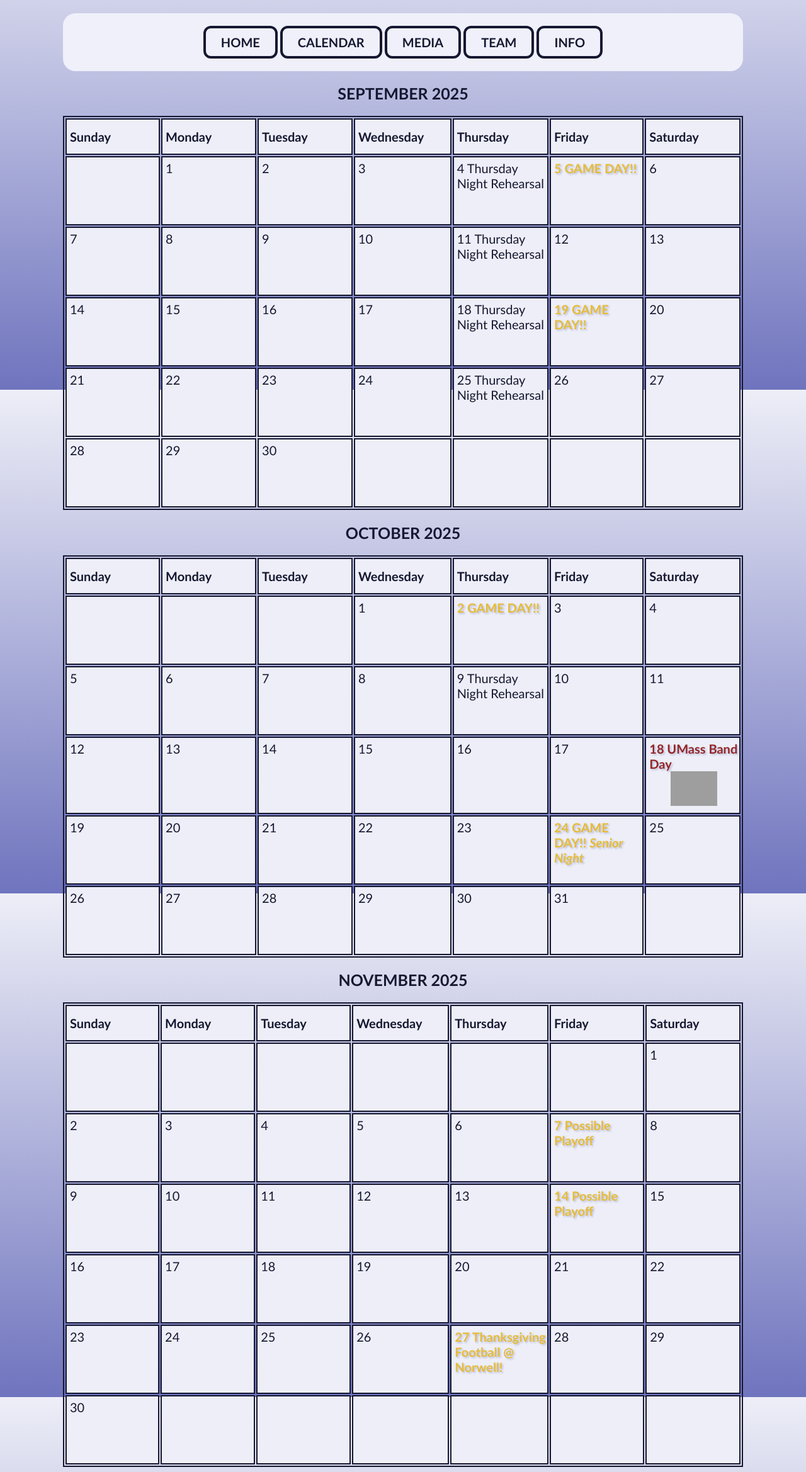
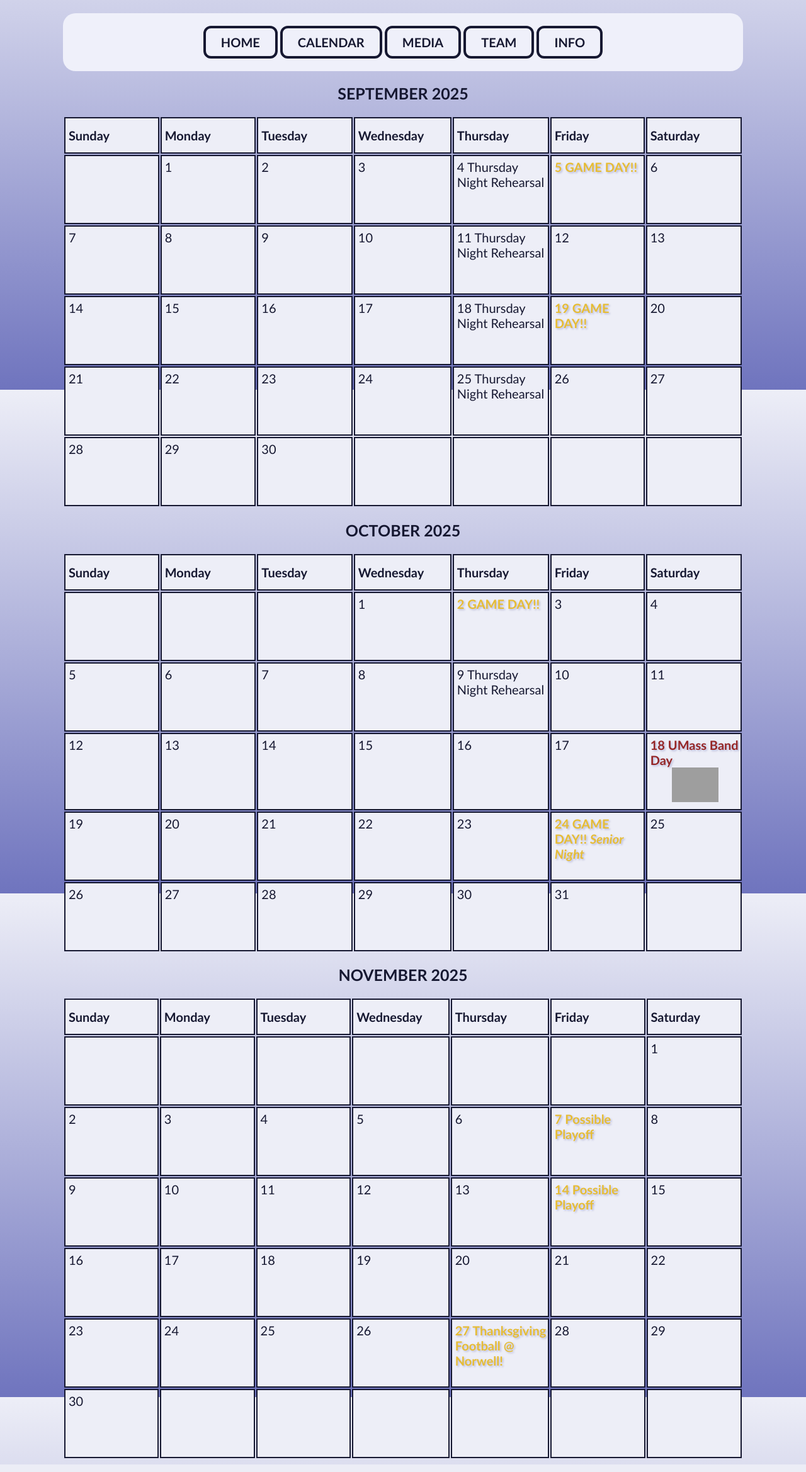
Before and after one commit to sbunar27/377-web-app-dev, a PHP site: page /calendar.html in a window 1280 px wide. Shown: the part 181-2519 px from the top of the page at 63% size. Run offline with PHP 8.4, Linux system fonts and the light colour scheme; grey boxes are pictures that could not be loaded.

Commit message:
cleaned up some css

```diff
--- a/1-team-website/calendar.html
+++ b/1-team-website/calendar.html
@@ -41,7 +41,7 @@
         <main>
             <!-- SEPTEMBER -->
             <h2>SEPTEMBER 2025</h2>
-            <table  id="calendar" class="calendar-table" style="table-layout: fixed;">
+            <table class="calendar" style="table-layout: fixed;">
                 <thead>
                     <tr>
                         <th class="day">Sunday</th>
@@ -104,7 +104,7 @@
 
             <!-- OCTOBER -->
             <h2>OCTOBER 2025</h2>
-            <table  id="calendar" class="calendar-table" style="table-layout: fixed;">
+            <table class="calendar" style="table-layout: fixed;">
                 <thead>
                     <tr>
                         <th class="day">Sunday</th>
@@ -143,7 +143,7 @@
                         <td>16</td>
                         <td>17</td>
                         <td style="color:rgb(149, 38, 38); text-shadow: 2px 2px 3px #babcdb;"><strong>18 UMass Band Day</strong>
-                        <a href="https://www.umass.edu/band/bandday"><img src="https://upload.wikimedia.org/wikipedia/commons/4/4f/UMass_Seal_Medium_PMS_202.png"></a></td>
+                        <a href="https://www.umass.edu/band/bandday"><img src="https://upload.wikimedia.org/wikipedia/commons/4/4f/UMass_Seal_Medium_PMS_202.png" alt="UMass Logo"></a></td>
                     </tr>
                     <tr>
                         <td>19</td>
@@ -168,7 +168,7 @@
 
             <!-- NOVEMBER -->
             <h2>NOVEMBER 2025</h2>
-            <table  id="calendar" class="calendar-table" style="table-layout: fixed;">
+            <table class="calendar" style="table-layout: fixed;">
                 <thead>
                     <tr>
                         <th class="day">Sunday</th>
--- a/1-team-website/info.html
+++ b/1-team-website/info.html
@@ -50,6 +50,6 @@
             <h2><a href="https://sites.google.com/hanoverschools.org/hhsmbmarchingbasics/home?authuser=0">Marching Basics Site</a></h2>
             <h2><a href="https://www.stridetv.com/programs/field-reading-101?category_id=162854">Field Reading 101</a></h2>
 
-            <img class="band-images" src="https://www.hanoverschools.org/sites/g/files/vyhlif3221/f/styles/news_image/public/pages/hhsmb_25_logo.png?itok=zze60g5q">
+            <img class="band-images" src="https://www.hanoverschools.org/sites/g/files/vyhlif3221/f/styles/news_image/public/pages/hhsmb_25_logo.png?itok=zze60g5q" alt="Songs in the Key of Life" style="height:300px; width:auto;">
             <p class="image-credits"><a href="https://www.hanoverschools.org/hanover-high-school/instrumental-music/pages/pride-hanover-marching-band">Hanover Public Schools</a></p>
         </main>
--- a/1-team-website/style.css
+++ b/1-team-website/style.css
@@ -77,6 +77,21 @@
     width: 80px;
 }
 
+#field-show th {
+    width: 300px;
+}
+
+#field-show td {
+    padding-top: 15px;
+    padding-left: 15px;
+    padding-right: 15px;
+    font-size: 30px;
+    vertical-align: middle;
+    text-align: center;
+    border: none;
+    width: 80px;
+}
+
 #staff td {
     border: none;
     vertical-align: top;
@@ -102,21 +117,7 @@
     border-radius: 50%;
 }
 
-#field-show th {
-    width: 300px;
-}
-
-#field-show td {
-    padding-top: 15px;
-    padding-left: 15px;
-    padding-right: 15px;
-    font-size: 30px;
-    vertical-align: middle;
-    border: none;
-    width: 80px;
-}
-
-#calendar th {
+.calendar th {
     width: 150px;
     padding-top: 15px;
     padding-bottom: 15px;
@@ -124,7 +125,7 @@
     background-color: #EDEEF7;
 }
 
-#calendar td {
+.calendar td {
     height: 100px;
     padding-top: 5px;
     padding-left: 5px;
@@ -133,7 +134,7 @@
     background-color: #EDEEF7;
 }
 
-#calendar img {
+.calendar img {
     height: 55px;
     width: auto;
     margin-right: auto;
@@ -141,13 +142,6 @@
     margin-bottom: 10px;
     display: block;
     float: none;
-}
-
-.calendar-table {
-    margin-left: auto;
-    margin-right: auto;
-    border: 2px solid #161831;
-    border-spacing: none;
 }
 
 h1, h2, p, a, ul, table {
@@ -197,7 +191,6 @@ button:hover {
 }
 
 body {
-    /* background-color: #30346B; */
     background-image: linear-gradient(#EDEEF7,#6F74BE);
     background-repeat: no-repeat;
     background-attachment: fixed;
```
Also changed, not shown: 1-team-website/index.html (+1 -1 lines), 1-team-website/team.html (+20 -22 lines).
